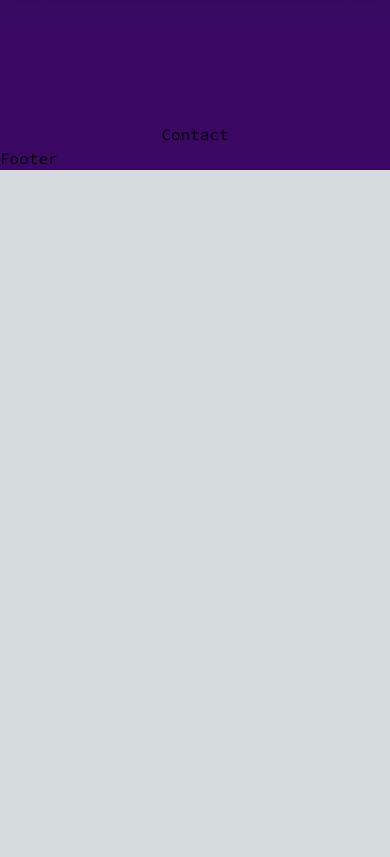
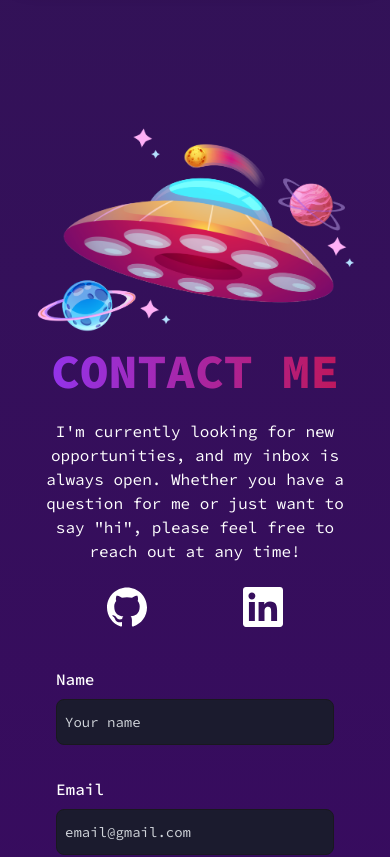
Before and after one commit to brennambond/brennambondportfolio, a Next.js app: page / in a window 390 px wide. Shown: the part 2620-3477 px from the top of the page. Before the commit the page ends 2790 px from the top, so only its background shows below. Built offline with nearby package versions, Linux system fonts and the light colour scheme.

Commit message:
Finish Contact section component

```diff
--- a/components/shared/Contact.jsx
+++ b/components/shared/Contact.jsx
@@ -1,7 +1,78 @@
-import React from "react";
+"use client";
+
+import Image from "next/image";
+import Link from "next/link";
+import { SiGithub, SiLinkedin } from "react-icons/si";
+
+import { fadeIn, staggerContainer } from "../../lib/utils/motion";
+import { motion } from "framer-motion";
+import { MotionForm } from ".";
 
 const Contact = () => {
-  return <div>Contact</div>;
+  return (
+    <section
+      id='contact'
+      className=' flex-center flex-col  relative z-10 mb-40'
+    >
+      <motion.div
+        variants={staggerContainer}
+        initial='hidden'
+        whileInView='show'
+        viewport={{ once: true }}
+        className='flex-center flex-col gap-10'
+      >
+        <div className='lg:grid lg:grid-cols-12 flex-center flex-col-reverse gap-2 items-center lg:gap-8 lg:pb-20'>
+          <motion.div
+            variants={fadeIn("right", "tween", 0.3, 0.7)}
+            initial='hidden'
+            whileInView='show'
+            viewport={{ once: true }}
+            className='col-span-7 '
+          >
+            <div className='flex-center flex-col gap-6'>
+              <h2 className='text-transparent bg-clip-text bg-gradient-to-r from-purple-600 to-pink-700 text-5xl sm:text-6xl font-extrabold uppercase lg:tracking-wide'>
+                Contact Me
+              </h2>
+              <p className='text-base sm:text-lg text-center text-wrap text-white md:max-w-[90%]'>
+                I'm currently looking for new opportunities, and my inbox is
+                always open. Whether you have a question for me or just want to
+                say "hi", please feel free to reach out at any time!
+              </p>
+              <div className='flex-center gap-24 md:gap-32 md:py-6 w-full'>
+                <Link target='_blank' href='https://github.com/brennambond'>
+                  <SiGithub className='w-10 h-10 text-white transition ease-in-out hover:scale-110 hover:text-purple-500' />
+                </Link>
+                <Link
+                  target='_blank'
+                  href='https://www.linkedin.com/in/brennambond/'
+                >
+                  <SiLinkedin className='w-10 h-10 text-white transition ease-in-out hover:scale-110 hover:text-pink-500' />
+                </Link>
+              </div>
+            </div>
+          </motion.div>
+
+          <motion.div
+            variants={fadeIn("left", "tween", 0.3, 0.7)}
+            initial='hidden'
+            whileInView='show'
+            viewport={{ once: true }}
+            className=' col-span-5'
+          >
+            <Image
+              src='/assets/images/spaceship.png'
+              alt='Spaceship'
+              width={1000}
+              height={1000}
+              className='w-[350px] sm:w-[400px] md:w-[450px] '
+            />
+          </motion.div>
+        </div>
+
+        <MotionForm />
+      </motion.div>
+    </section>
+  );
 };
 
 export default Contact;
--- a/components/shared/MotionForm.jsx
+++ b/components/shared/MotionForm.jsx
@@ -72,7 +72,7 @@ const MotionForm = () => {
       className='z-[1] flex w-full lg:w-[60%] flex-col sm:max-w-[85%]'
     >
       <form
-        className='flex flex-col gap-8 px-6 '
+        className='flex flex-col gap-8 xl:gap-12 px-6 '
         ref={formRef}
         onSubmit={handleSubmit}
       >
--- a/components/shared/index.js
+++ b/components/shared/index.js
@@ -8,6 +8,7 @@ import Projects from "./Projects";
 import MobileMenu from "./MobileMenu";
 import ProjectsAccordian from "./ProjectsAccordian";
 import ProjectCard from "./ProjectCard";
+import MotionForm from "./MotionForm";
 
 export {
   StarsCanvas,
@@ -20,4 +21,5 @@ export {
   MobileMenu,
   ProjectsAccordian,
   ProjectCard,
+  MotionForm,
 };
```
